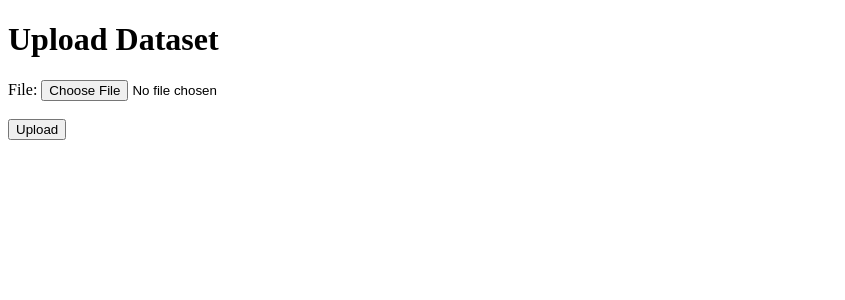
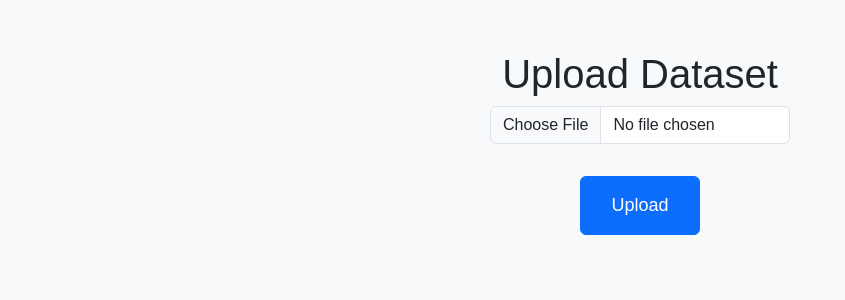
Before and after one commit to ridwanahmed002/Bank-Internship, a Django app: page /upload/ in a window 1280 px wide. Shown: the top 300 px of the page, without its empty margins (0-845 px from the left). Run offline with Django 5.2, Linux system fonts and the light colour scheme; some libraries are stand-ins or nearby versions.

Commit message:
show dataset and delete button fixed

```diff
--- a/creditcard_visualization/core/templates/core/upload.html
+++ b/creditcard_visualization/core/templates/core/upload.html
@@ -4,40 +4,94 @@
     <meta charset="UTF-8">
     <meta name="viewport" content="width=device-width, initial-scale=1.0">
     <title>Upload Dataset</title>
+    <!-- Bootstrap CSS -->
+    <link href="https://cdn.jsdelivr.net/npm/bootstrap@5.3.0/dist/css/bootstrap.min.css" rel="stylesheet">
+    <style>
+        body {
+            font-family: Arial, sans-serif;
+            background-color: #f8f9fa;
+        }
+        .container {
+            margin-top: 50px;
+            text-align: center;
+        }
+        .btn-primary {
+            margin: 10px;
+            padding: 15px 30px;
+            font-size: 18px;
+        }
+        .btn-danger {
+            padding: 10px 20px;
+            margin-top: 20px;
+        }
+        .file-info {
+            margin-top: 20px;
+            font-size: 18px;
+        }
+        .delete-btn {
+            margin-top: 10px;
+        }
+        #file-name {
+            margin-top: 10px;
+            font-weight: bold;
+        }
+    </style>
 </head>
 <body>
-    <h1>Upload Dataset</h1>
-    <form method="POST" enctype="multipart/form-data">
-        {% csrf_token %}
-        <label for="file">File:</label>
-        <input type="file" id="file" name="file" onchange="displayFileName()">
-        <span id="file-name" style="margin-left: 10px; font-weight: bold;"></span>
-        <br><br>
-        <button type="submit">Upload</button>
-    </form>
+    <div class="container">
+        <h1>Upload Dataset</h1>
 
+        <!-- If no file is uploaded -->
+        {% if not file_url %}
+            <form method="POST" enctype="multipart/form-data">
+                {% csrf_token %}
+                <input type="file" id="file" name="file" class="form-control" style="max-width: 300px; margin: 0 auto;" onchange="displayFileName()">
+                <p id="file-name"></p>
+                <button type="submit" class="btn btn-primary mt-3">Upload</button>
+            </form>
+        {% else %}
+            <!-- File uploaded successfully -->
+            <div class="file-info">
+                <p>File "<strong>{{ file_name }}</strong>" uploaded successfully!</p>
+                <a href="{{ file_url }}" target="_blank" class="btn btn-link">View File</a>
+            </div>
+
+            <!-- Action Buttons -->
+            <div class="mt-4">
+                <a href="{% url 'check_header' %}" class="btn btn-primary">Check Header</a>
+                <a href="{% url 'visualize_data' %}" class="btn btn-primary">Visualize Data</a>
+                <a href="{% url 'extract_csv' %}" class="btn btn-primary">Extract CSV</a>
+            </div>
+
+            <!-- Delete File Button -->
+            <div>
+                <a href="?action=delete" class="btn btn-danger delete-btn">Delete File</a>
+            </div>
+
+            <!-- Option to Upload Another File -->
+            <form method="POST" enctype="multipart/form-data" class="mt-4">
+                {% csrf_token %}
+                <label for="file" class="form-label">Choose Another File:</label>
+                <input type="file" id="file" name="file" class="form-control" style="max-width: 300px; margin: 0 auto;" onchange="displayFileName()">
+                <button type="submit" class="btn btn-primary mt-2">Upload</button>
+            </form>
+        {% endif %}
+    </div>
+
+    <!-- JavaScript -->
     <script>
         function displayFileName() {
             const fileInput = document.getElementById("file");
             const fileNameDisplay = document.getElementById("file-name");
             if (fileInput.files.length > 0) {
-                fileNameDisplay.textContent = fileInput.files[0].name;
+                fileNameDisplay.textContent = "Selected file: " + fileInput.files[0].name;
             } else {
                 fileNameDisplay.textContent = "";
             }
         }
     </script>
 
-    {% if file_url %}
-        <p>File "{{ file_name }}" uploaded successfully! You can view the file here:
-            <a href="{{ file_url }}" target="_blank">View File</a>
-        </p>
-        <!-- Buttons to Navigate to Other Pages -->
-        <div>
-            <a href="{% url 'check_header' %}"><button>Check Header</button></a>
-            <a href="{% url 'visualize_data' %}"><button>Visualize Data</button></a>
-            <a href="{% url 'extract_csv' %}"><button>Extract CSV</button></a>
-        </div>
-    {% endif %}
+    <!-- Bootstrap JS -->
+    <script src="https://cdn.jsdelivr.net/npm/bootstrap@5.3.0/dist/js/bootstrap.bundle.min.js"></script>
 </body>
 </html>
--- a/creditcard_visualization/core/views.py
+++ b/creditcard_visualization/core/views.py
@@ -1,42 +1,84 @@
-from django.shortcuts import render
+from django.shortcuts import render, redirect
 from .forms import FileUploadForm
 from django.core.files.storage import FileSystemStorage
+import pandas as pd
+import os
 
 # Home View
 def home(request):
     return render(request, "core/home.html")
 
 # Upload File View
+
+
 def upload_file(request):
+    fs = FileSystemStorage()
+
+    # Handle file deletion
+    if request.GET.get("action") == "delete":
+        file_url = request.session.get("uploaded_file_url")
+        if file_url:
+            file_path = "." + file_url  # Relative file path to the uploaded file
+            if os.path.exists(file_path):
+                os.remove(file_path)  # Delete the file
+            # Clear session data
+            request.session.pop("uploaded_file_name", None)
+            request.session.pop("uploaded_file_url", None)
+        return redirect("upload_file")
+
+    # Handle file upload
     if request.method == "POST" and request.FILES.get("file"):
         uploaded_file = request.FILES["file"]
-        fs = FileSystemStorage()
         filename = fs.save(uploaded_file.name, uploaded_file)
         file_url = fs.url(filename)
 
-        # Store the file name and path in the session
+        # Save file details in the session
         request.session["uploaded_file_name"] = uploaded_file.name
         request.session["uploaded_file_url"] = file_url
 
-        return render(request, "core/upload.html", {
-            "file_url": file_url,
-            "file_name": uploaded_file.name,
-            "form": FileUploadForm(),
-        })
+        return redirect("upload_file")
 
-    # Load file details from the session if they exist
-    file_url = request.session.get("uploaded_file_url", None)
-    file_name = request.session.get("uploaded_file_name", None)
+    # Load file details from session
+    file_url = request.session.get("uploaded_file_url")
+    file_name = request.session.get("uploaded_file_name")
 
     return render(request, "core/upload.html", {
         "file_url": file_url,
         "file_name": file_name,
-        "form": FileUploadForm(),
     })
 
+
 def check_header(request):
-    # Placeholder for checking header logic
-    return render(request, "core/check_header.html")
+    # Get the file path from session
+    uploaded_file_url = request.session.get("uploaded_file_url", None)
+    file_path = None
+
+    if uploaded_file_url:
+        # Convert the relative file path
+        file_path = "." + uploaded_file_url  # Media files are stored with '/media/'
+
+    context = {}
+
+    if file_path:
+        try:
+            # Read the uploaded CSV file
+            df = pd.read_csv(file_path)
+
+            # Get the first 10 rows
+            head_data = df.head(10).to_html(classes="table table-bordered", index=False)
+
+            # Get dataset description
+            describe_data = df.describe(include="all").to_html(classes="table table-bordered", index=True)
+
+            # Pass data to the template
+            context["head_data"] = head_data
+            context["describe_data"] = describe_data
+        except Exception as e:
+            context["error"] = f"Error reading the file: {str(e)}"
+    else:
+        context["error"] = "No file uploaded. Please upload a file first."
+
+    return render(request, "core/check_header.html", context)
 
 def visualize_data(request):
     # Placeholder for visualization logic
```
Also changed, not shown: creditcard_visualization/core/templates/core/check_header.html (+60 -3 lines), creditcard_visualization/core/templates/core/home.html (+44 -3 lines), creditcard_visualization/media/input_5Jd55hT.csv (added, +12 -0 lines), creditcard_visualization/media/input_UomCBcN.csv (added, +12 -0 lines), creditcard_visualization/media/input_nUl0XnP.csv (added, +12 -0 lines), creditcard_visualization/db.sqlite3.
